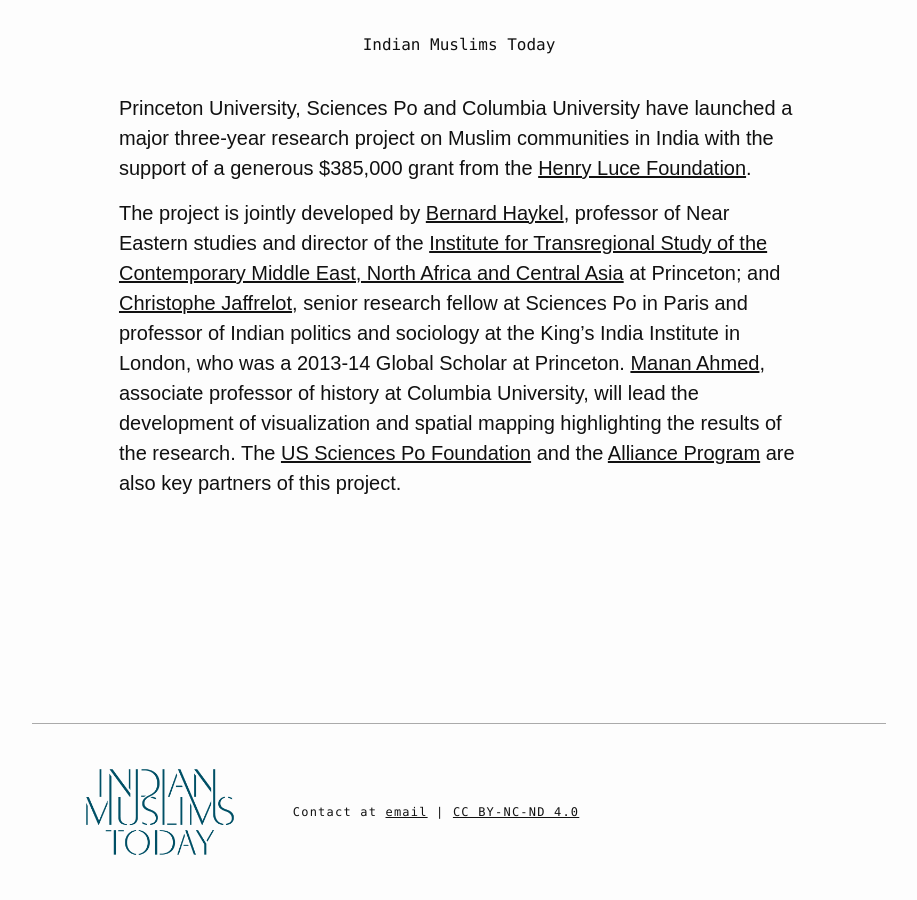
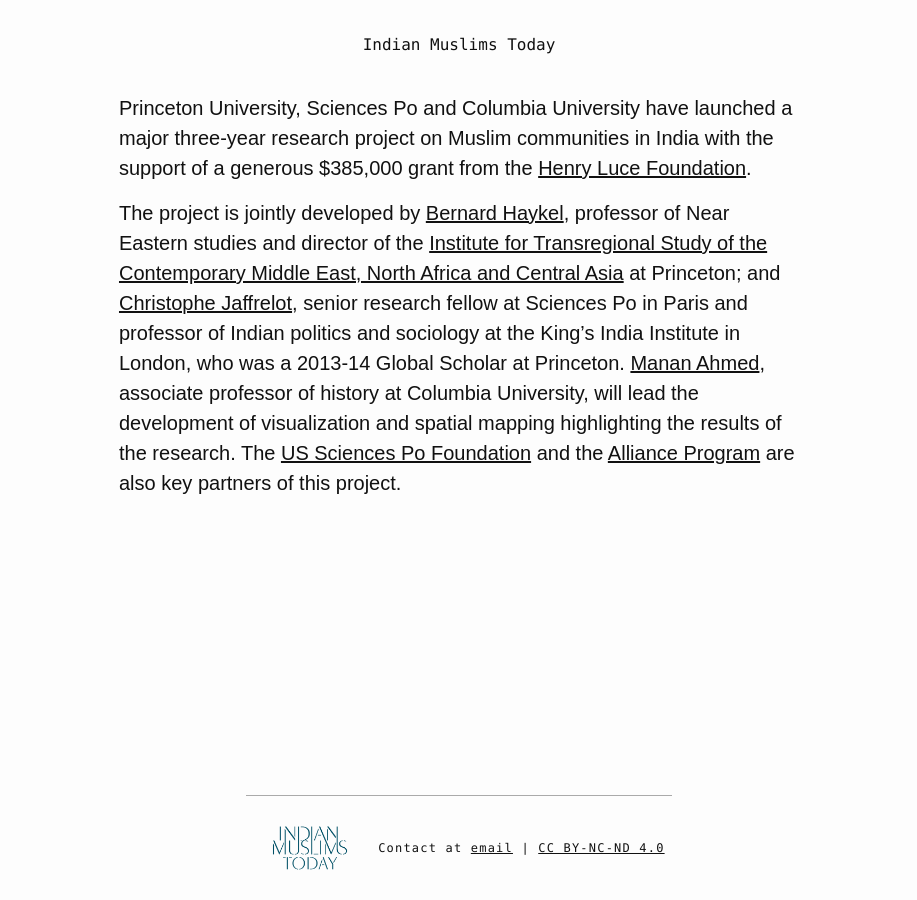
Before and after one commit to Muslims-In-India/Muslims-in-india.github.io, a Jekyll site: the page built from index.markdown, in a window 1280 px wide. Shown: the whole page, without its empty margins (181-1098 px from the left). Built offline with Jekyll 4.4.1, drawn with Linux system fonts in a browser that asks for light colours.

Commit message:
changed size of logo

```diff
--- a/_includes/footer.html
+++ b/_includes/footer.html
@@ -1,5 +1,5 @@
-<div class="bt b--light-silver pv3 w-100 center">
-  <img src="assets/IMT_LogoSmall.png" class="dib mw5">
+<div class="bt b--light-silver pv3 w-50 center">
+  <img src="assets/IMT_LogoSmall.png" class="dib mw4">
   <p class="f7 tracked tc code dib">Contact at <a
     class="link underline near-black" href="mailto:{{ site.email }}">email</a> | <a class="link underline near-black"
     href="https://creativecommons.org/licenses/by-nc-nd/4.0/">CC BY-NC-ND 4.0</a></p>
```
